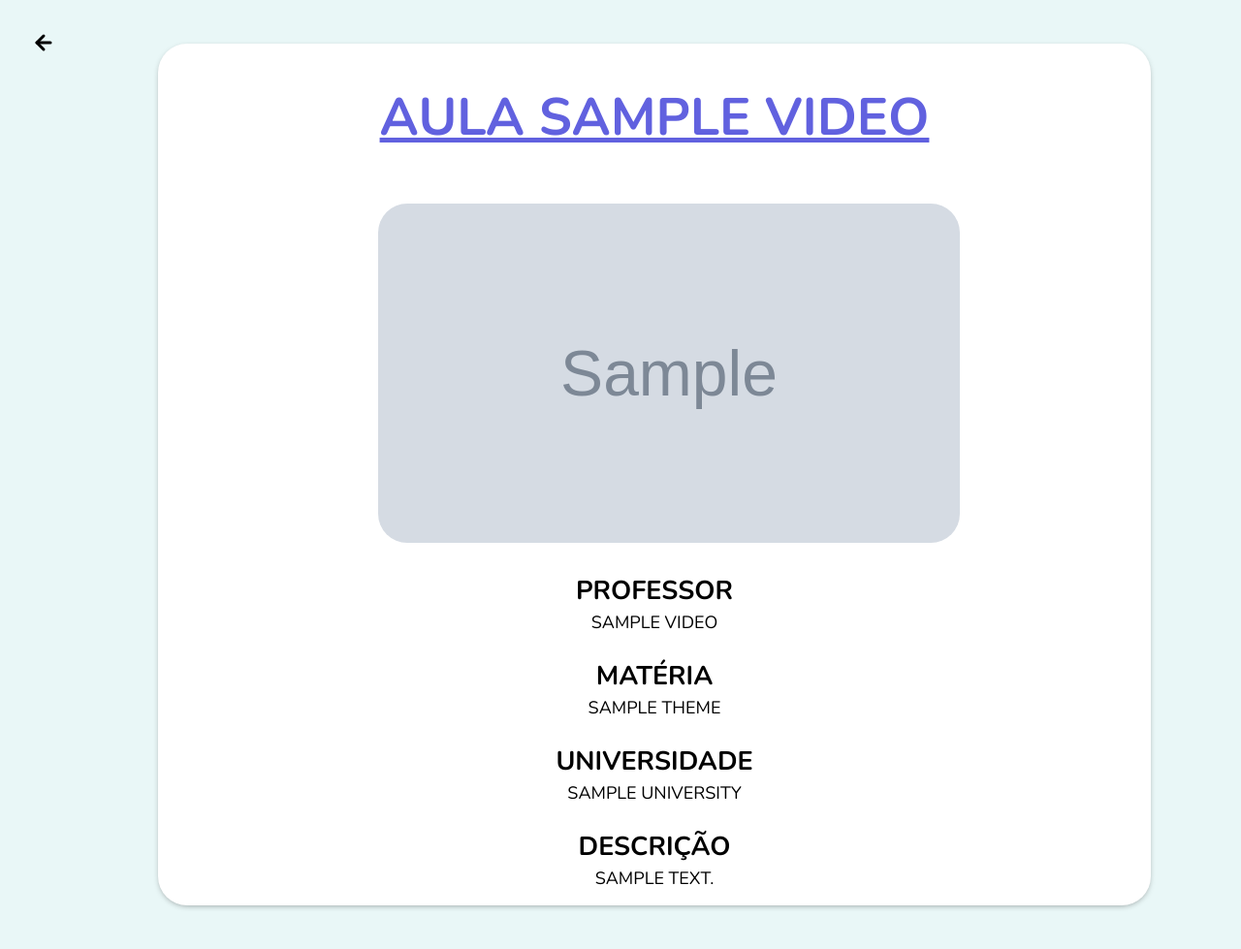
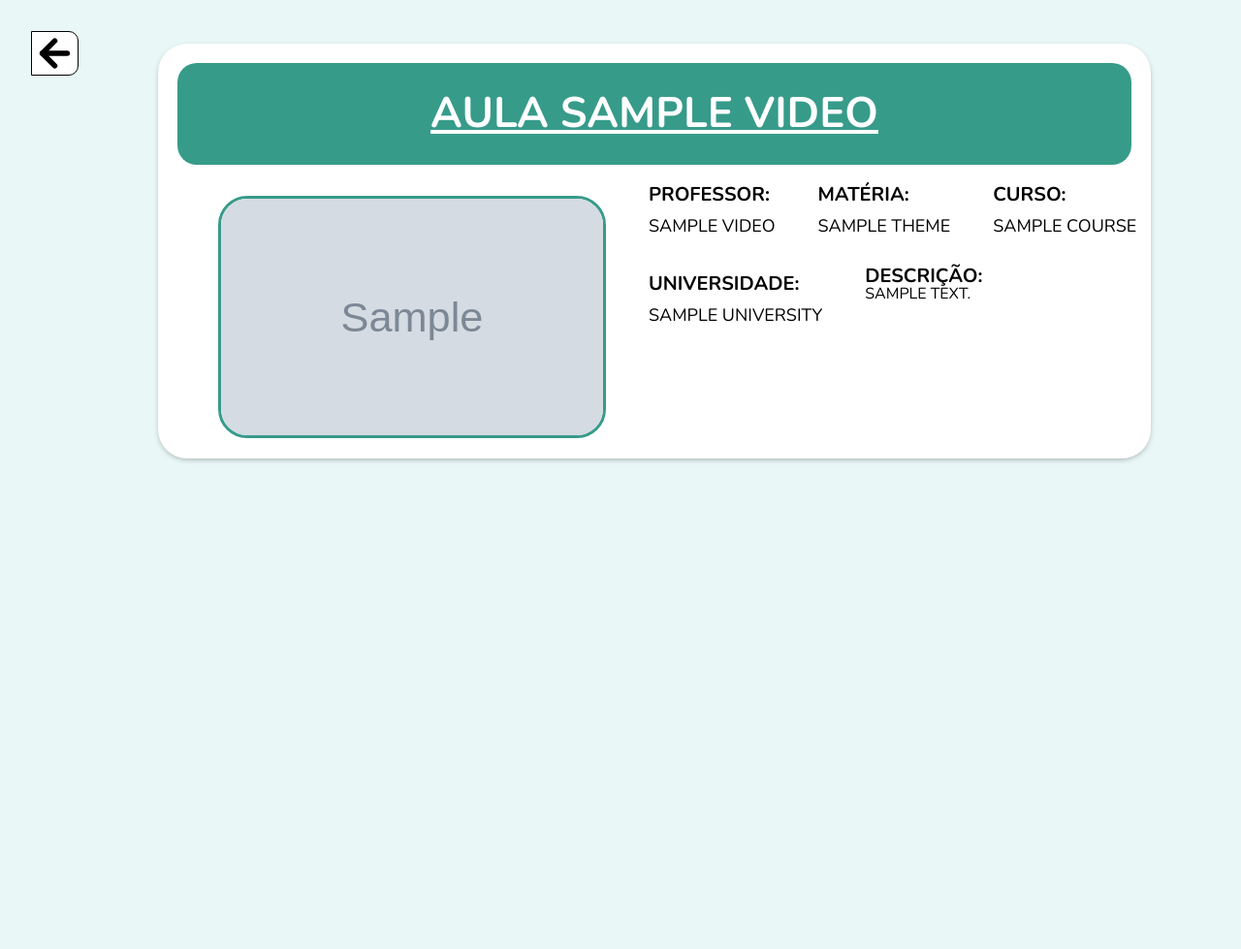
Before and after one commit to pedrosalim/projeto-is, a Node server app: template src/app/views/members/show.njk in a window 1280 px wide. Shown: the whole page at 97% size. After the commit the page ends 477 px from the top, so only its background shows below. Run offline with Node 20, Linux system fonts and the light colour scheme; the template is opened without the code that fills it: most values are stand-ins (such as "Sample title", 1, 10 or a date in 2020); grey boxes marked "Sample" are stand-in pictures.

Commit message:
24/11 - CSS/DELETE and ADD COURSE

```diff
--- a/public/css/create.css
+++ b/public/css/create.css
@@ -65,5 +65,5 @@ button {
 
 button:hover {
     background: rgb(111, 111, 223);
-    transition: 200ms;
+    transition: 400ms;
 }
--- a/public/css/home.css
+++ b/public/css/home.css
@@ -1,12 +1,12 @@
 #page-landing {
     text-align: center;
-    min-height: 70vh;
+    min-height: 33vh;
 
     display: flex;
 }
 
 #container {
-    margin: auto;
+    /* margin: 0 auto; */
 
     width: min(90%, 112rem);
 
@@ -28,10 +28,13 @@
     color: black;
     margin-top: 3%;
     text-align: center;
-
+    font-size: 5rem;
+    letter-spacing: 0.5rem;
+    line-height: 5rem;
     font-weight: bold;
 
-    height: 16vh;
+
+    /* height: 16vh; */
 }
 
 form input {
@@ -40,15 +43,42 @@ form input {
     box-sizing: border-box;
     border: 1px solid rgb(0, 0, 0);
     width: 90%;
-    border-radius: 30px;
-    outline: 0;
+    border-radius: 10px 0 0 10px;
+    float: left;
+    margin-left: 3%;
 }
 
-button {
-    padding: 1.5rem 2rem;
+form input:focus {
+    background: whitesmoke;
+    outline: none;
+}
+
+.lupa button {
+    /* padding: 1.5rem 2rem; */
     border-radius: 30px;
-    background: rgb(162, 163, 165);
+    width: 0;
+    height: 0;
+    /* background: rgb(162, 163, 165); */
+    margin-top: 2%;
     border: none;
+    top: 0;
+    right: 0;
+    float: left;
+}
+
+img {
+    width: 49px;
+    border: 1px solid black;
+    height: 46px;
+    background: white;
+    cursor: pointer;
+    outline: none;
+    border-radius: 0 10px 10px 0;
+}
+
+input button {
+    padding: 10px;
+
 }
 
 .cards {
@@ -72,3 +102,24 @@ button {
 p {
     margin-bottom: 20px;
 }
+
+.delete {
+    background: rgb(252, 97, 97);
+}
+
+.delete:hover {
+    background: rgb(255, 118, 118);
+    transition: 400ms;
+}
+
+hr {
+    height: 2px !important;
+}
+
+label {
+    color: black;
+    display: block;
+    margin-top: 2%;
+    font-size: 2.2rem;
+    font-weight: bold;
+}
--- a/public/css/show.css
+++ b/public/css/show.css
@@ -1,36 +1,62 @@
 #page-landing h1 {
-    color: rgb(97, 97, 223);
+    color: white;
     font-weight: bold;
-    font-size: 5.4rem;
+    font-size: 4.4rem;
     line-height: 6.5rem;
-    padding: 2.4rem;
+    padding: 2rem;
     margin-top: 20px;
     text-transform: uppercase;
     text-decoration: underline;
     display: flex;
     flex-direction: column;
-    justify-content: space-between;
+    background-color: #379B8A;
+    border-radius: 20px;
+    width: 96%;
+    margin-left: 2%;
 }
 
 .item {
     color: black;
-
+    float: left;
     flex-direction: column;
     padding: 1.2rem;
     line-height: 3.2rem;
     font-size: 1.8rem;
     text-transform: uppercase;
+    /* text-align: center !important; */
+    display: grid;
+    grid-template-columns: 1fr;
+    margin-left: 20px;
+}
+
+#page-landing #container .item {
+    text-align: left;
 }
 
 .item .main {
-    font-size: 2.7rem;
+    font-size: 2rem;
     font-weight: bold;
+    display: inline-block;
+    /* margin-left: 2%; */
+    margin-top: 2%;
+    text-align: left !important;
 }
+
+.item.description {
+    line-height: 1.9rem !important;
+    max-width: 50%;
+    font-size: 1.6rem;
+    float: left !important;
+}
+
 
 .item img {
     border-radius: 30px;
-    width: 600px;
-    height: 350px;
+    float: left;
+    margin-bottom: 2% !important;
+    width: 400px;
+    height: 250px;
+    border: 3px solid #379B8A;
     margin: 20px 0px 0px 30px;
     align-items: center;
 }
@@ -50,3 +76,7 @@
     box-shadow: 2px 2px 2px 2px lightslategray;
     transition: 400ms;
 }
+
+hr {
+    opacity: 0;
+}
--- a/src/app/views/members/show.njk
+++ b/src/app/views/members/show.njk
@@ -14,11 +14,11 @@
 
     <div id="page-landing">
 
-                <span class="back" >
-                    <a href="/home" title="Voltar">
-                        <img src="/images/arrow-back.svg" alt="Voltar">
-                    </a>
-                </span>
+        <span class="back" >
+            <a href="/home" title="Voltar">
+                <img src="/images/arrow-back.svg" alt="Voltar">
+            </a>
+        </span>
 
 
         <div id="container">
@@ -27,15 +27,8 @@
 
 
             <header>
-
-
                 <h1>Aula {{ video.videoname }}</h1>
             </header>
-
-            {# <a href="{{ video.linkvideo }}"></a><div
-                class="item avatar"
-                style="background: url({{ video.foto_url }}) no-repeat center center / cover">
-            </div> #}
 
             <div class="item">
                 <a href="{{ video.linkvideo }}" target="_blank">
@@ -44,30 +37,31 @@
             </div>
 
             <div class="item">
-                <div class="main">Professor</div>
+                <div class="main">Professor:</div>
                 <div>{{ video.name }}</div>
+            </div>
+
+            <div class="item">
+                <div class="main">Matéria:</div>
+                <div>{{ video.theme }}</div>
+            </div>
+
+            <div class="item">
+                <div class="main">Curso:</div>
+                <div>{{ video.course }}</div>
+            </div>
+
+            <div class="item">
+                <div class="main">Universidade:</div>
+                <div>{{ video.university }}</div>
+                <hr>
             </div>
 
 
 
 
-            {# <div class="item">
-                <div>Foto</div>
-                <div>{{ video.foto_url }}</div>
-            </div> #}
-
-            <div class="item">
-                <div class="main">Matéria</div>
-                <div>{{ video.theme }}</div>
-            </div>
-
-            <div class="item">
-                <div class="main">Universidade</div>
-                <div>{{ video.university }}</div>
-            </div>
-
-            <div class="item">
-                <div class="main">Descrição</div>
+            <div class="item description">
+                <div class="main">Descrição:</div>
                 <div>{{ video.description }}</div>
             </div>
 
--- a/src/routes.js
+++ b/src/routes.js
@@ -9,10 +9,11 @@ routes.get('/', function(req, res) {
 routes.get('/home', videoLessons.index)
 routes.get('/home/create', videoLessons.create)
 routes.get('/video/:id', videoLessons.show)
-routes.get('/video/:id/edit', videoLessons.edit)
+routes.get('/admin/video/:id/edit', videoLessons.edit)
 
 routes.post('/home', videoLessons.post)
 routes.put('/video', videoLessons.put)
+routes.delete('/video', videoLessons.delete)
 
 
 module.exports = routes
--- a/src/server.js
+++ b/src/server.js
@@ -7,11 +7,8 @@ const methodOverride = require('method-override')
 const app = express()
 
 app.use(express.urlencoded({ extended: true }))
-// app.use(express.static("public"))
 app.use(express.static(path.resolve(__dirname, '..', 'public')))
 app.use(methodOverride('_method'))
-// app.set('views', path.join(__dirname, "views"))
-// path.resolve(__dirname,'views')
 app.use(routes)
 
 app.set("view engine", "njk")
@@ -22,7 +19,6 @@ nunjucks.configure(__dirname + "/app/views", {
     noCache: true
 })
 
-// console.log(__dirname + "/app/views")
 
 app.listen(5000, function() {
     console.log("app is running")
```
Also changed, not shown: src/app/controllers/videos.js (+6 -1 lines), src/app/models/Video.js (+16 -5 lines), src/app/views/members/edit.njk (+16 -0 lines), src/app/views/members/fields.njk (+18 -2 lines), src/app/views/members/home.njk (+7 -2 lines), src/config/db.js (+10 -10 lines), public/images/search.svg (added).
